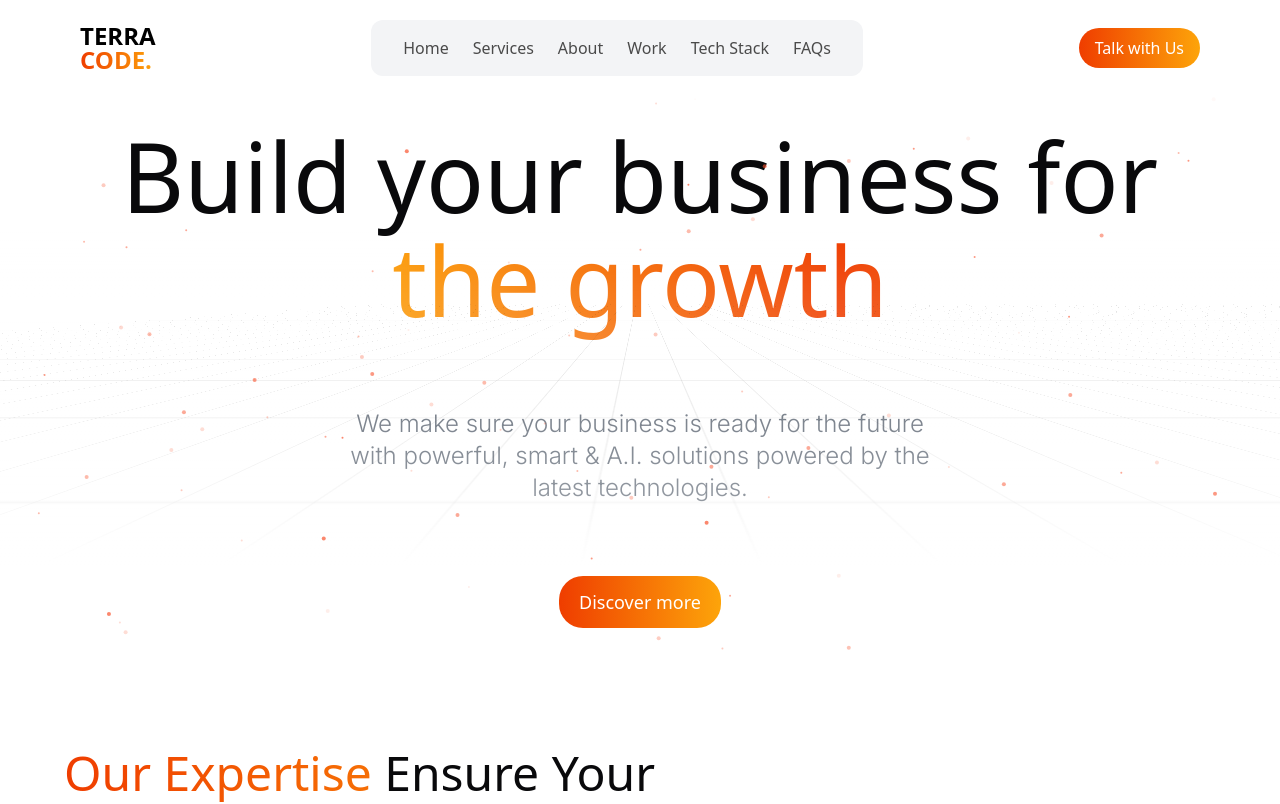
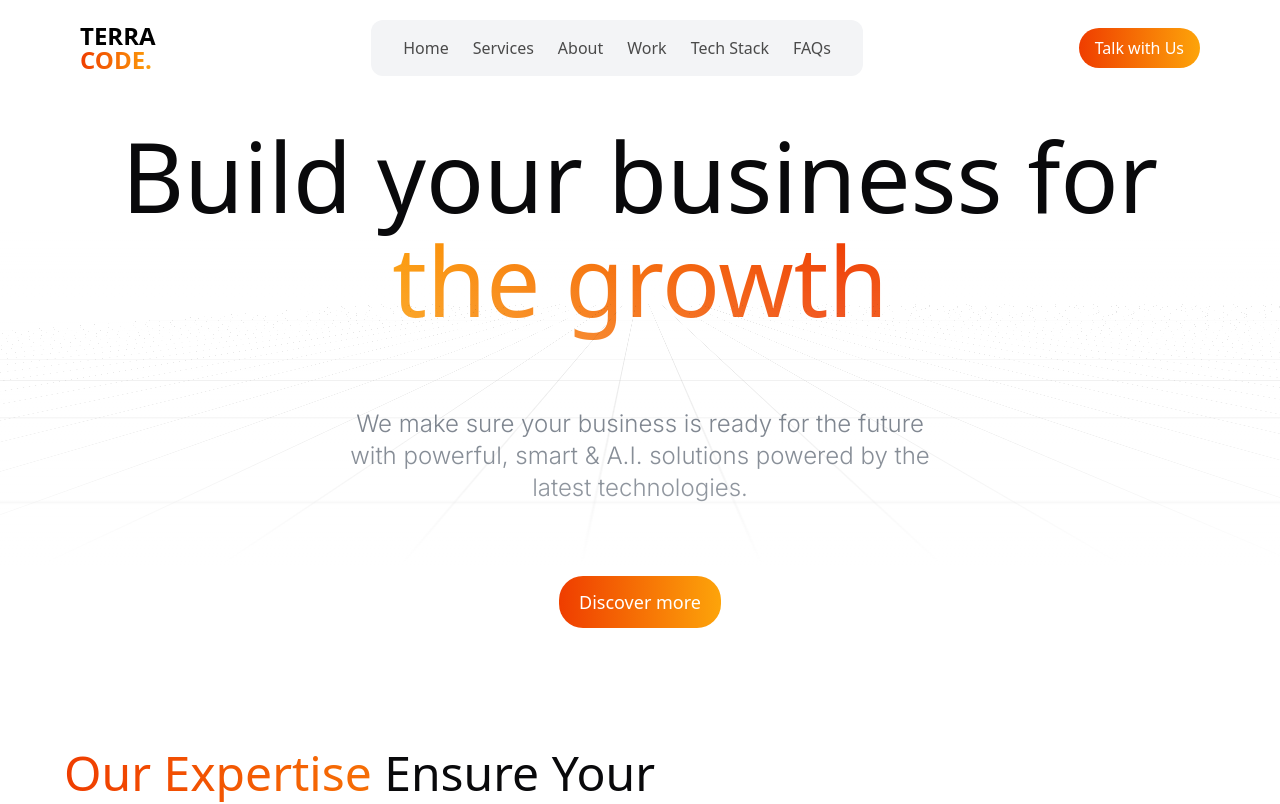
Before and after one commit to Terracode-Dev/Main-Site, a React (Vite) app: page / in a window 1280 px wide. Shown: the top 804 px of the page. Built offline with nearby package versions, Linux system fonts and the light colour scheme.

Commit message:
remove particales

```diff
--- a/src/components/home/Hero.tsx
+++ b/src/components/home/Hero.tsx
@@ -87,13 +87,13 @@ export default function Hero() {
       <RetroGrid />
 
       {/* Optional Particles for Background */}
-      <Particles
+      {/* <Particles
         className="absolute inset-0"
         quantity={80}
         ease={80}
         color={"fa542f"}
         refresh
-      />
+      /> */}
     </div>
   );
 }
```
